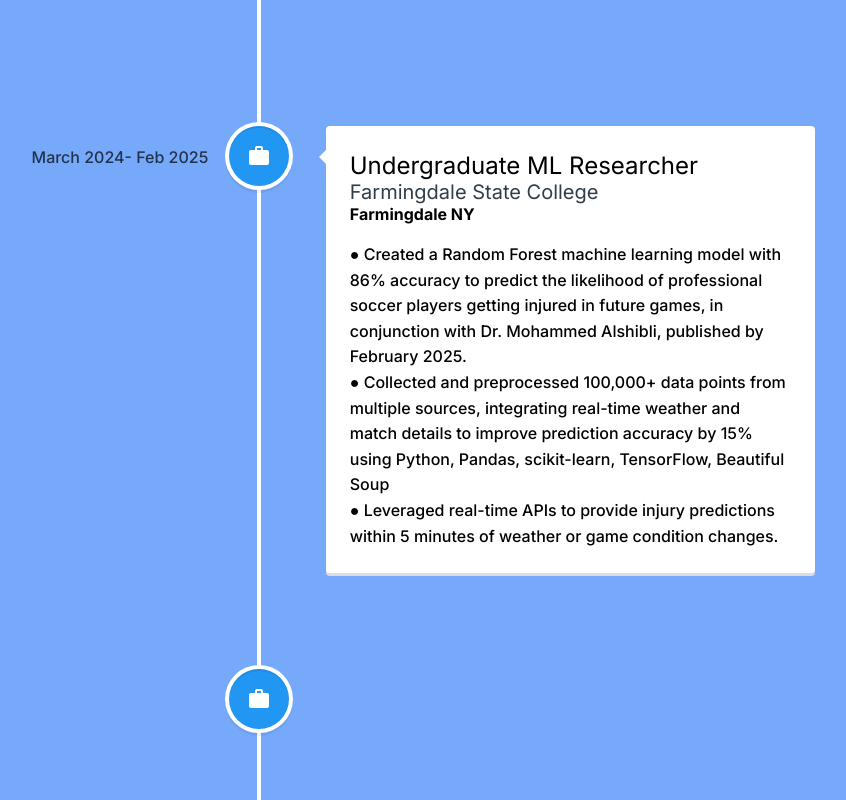
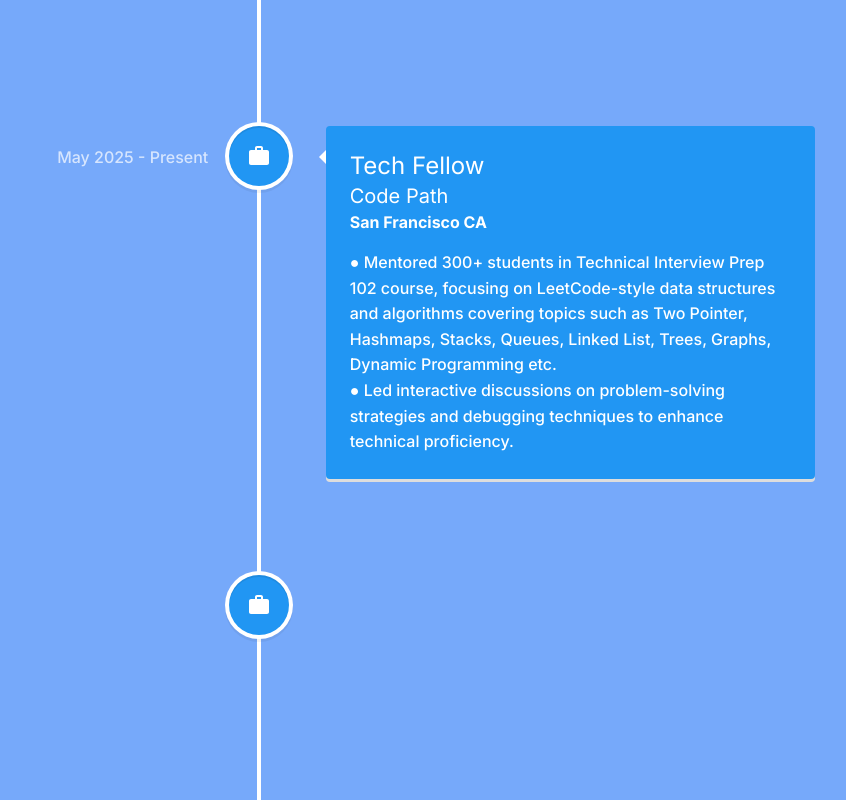
Before and after one commit to KyoshiNoda/Portfolio, a Next.js app: page / in a window 1280 px wide. Shown: the part 3500-4300 px from the top of the page, without its empty margins (403-1249 px from the left). Built offline with nearby package versions, Linux system fonts and the light colour scheme.

Commit message:
updated exp

```diff
--- a/src/components/Career.tsx
+++ b/src/components/Career.tsx
@@ -26,7 +26,7 @@
           key={CareerInfo[0].company + CareerInfo[0].role}
           contentStyle={{ background: contentStyle.background, color: "#fff" }}
           contentArrowStyle={{ borderRight: ")" }}
-          date="May 2023 - Present"
+          date={CareerInfo[0].dates}
           iconStyle={{ background: "rgb(33, 150, 243)", color: "#fff" }}
           icon={<MdOutlineWork />}
         >
@@ -42,7 +42,27 @@
             ))}
           </p>
         </VerticalTimelineElement>
-        {CareerInfo.slice(1).map((job, index) => (
+        <VerticalTimelineElement
+          key={CareerInfo[1].company + CareerInfo[1].role}
+          contentStyle={{ background: contentStyle.background, color: "#fff" }}
+          contentArrowStyle={{ borderRight: ")" }}
+          date={CareerInfo[1].dates}
+          iconStyle={{ background: "rgb(33, 150, 243)", color: "#fff" }}
+          icon={<MdOutlineWork />}
+        >
+          <h1 className="text-2xl">{CareerInfo[1].role}</h1>
+          <h1 className="text-xl">{CareerInfo[1].company}</h1>
+          <h4 className="font-bold">{CareerInfo[1].location}</h4>
+          <p>
+            {CareerInfo[1].description.map((bullet, index) => (
+              <span key={index}>
+                {bullet}
+                <br />
+              </span>
+            ))}
+          </p>
+        </VerticalTimelineElement>
+        {CareerInfo.slice(2).map((job, index) => (
           <VerticalTimelineElement
             key={job.company + job.role + index}
             date={job.dates}
--- a/src/constants/constant.ts
+++ b/src/constants/constant.ts
@@ -18,8 +18,7 @@
   name: "Kyoshi Noda",
   picture:
     "https://media.licdn.com/dms/image/C4E03AQF7xB3WcNl6zQ/profile-displayphoto-shrink_400_400/0/1614718854555?e=1698278400&v=beta&t=YMr-yK8n_y75DFIhkPKgyV2TE56d9Ar1Yg92yIbCfp0",
-  heading:
-    `CS student with a strong foundation in programming and problem-solving.
+  heading: `CS student with a strong foundation in programming and problem-solving.
     Alongside my studies, I have actively shared my knowledge as a tutor for various CS courses.
     I also gained practical experience through a rewarding software engineering internship, where I contributed to real-world projects and honed my development skills.
     `,
@@ -157,6 +156,16 @@
     ],
   },
   {
+    company: "Code Path",
+    role: "Tech Fellow",
+    location: "San Francisco CA",
+    dates: "May 2025 - Present",
+    description: [
+      `● Mentored 300+ students in Technical Interview Prep 102 course, focusing on LeetCode-style data structures and algorithms covering topics such as Two Pointer, Hashmaps, Stacks, Queues, Linked List, Trees, Graphs, Dynamic Programming etc.`,
+      `● Led interactive discussions on problem-solving strategies and debugging techniques to enhance technical proficiency.`,
+    ],
+  },
+  {
     company: "Farmingdale State College",
     role: "Undergraduate ML Researcher ",
     location: "Farmingdale NY",
@@ -168,7 +177,7 @@
     ],
   },
   {
-    company: "Farmingdale State College",
+    company: "Center for Academic Success & Tutoring",
     role: "Computer Science Tutor",
     location: "Farmingdale, NY",
     dates: "August 2021 - May 2023",
@@ -185,8 +194,7 @@
     dates: "April 2021 - May 2022",
     description: [
       `● Founded the university's ACM Chapter, with total membership to 250+ and organizing 15+ diverse events, including industry experts talks, technical workshops, resume reviews, and networking, with a 70% average turnout.`,
-      `● Designed and oversaw the recruitment process by crafting a diverse set of interview questions and conducting interviews with over 50 candidates for executive roles, leading to a 50% expansion in the club's leadership team.`
-
+      `● Designed and oversaw the recruitment process by crafting a diverse set of interview questions and conducting interviews with over 50 candidates for executive roles, leading to a 50% expansion in the club's leadership team.`,
     ],
   },
 ];
```
